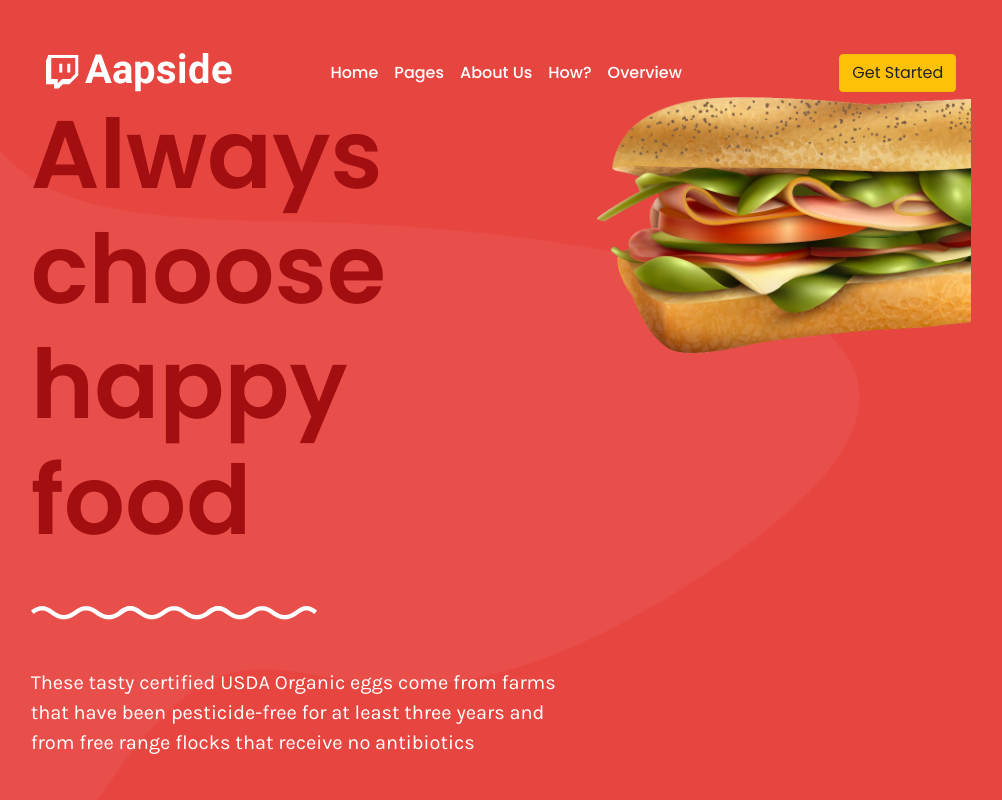
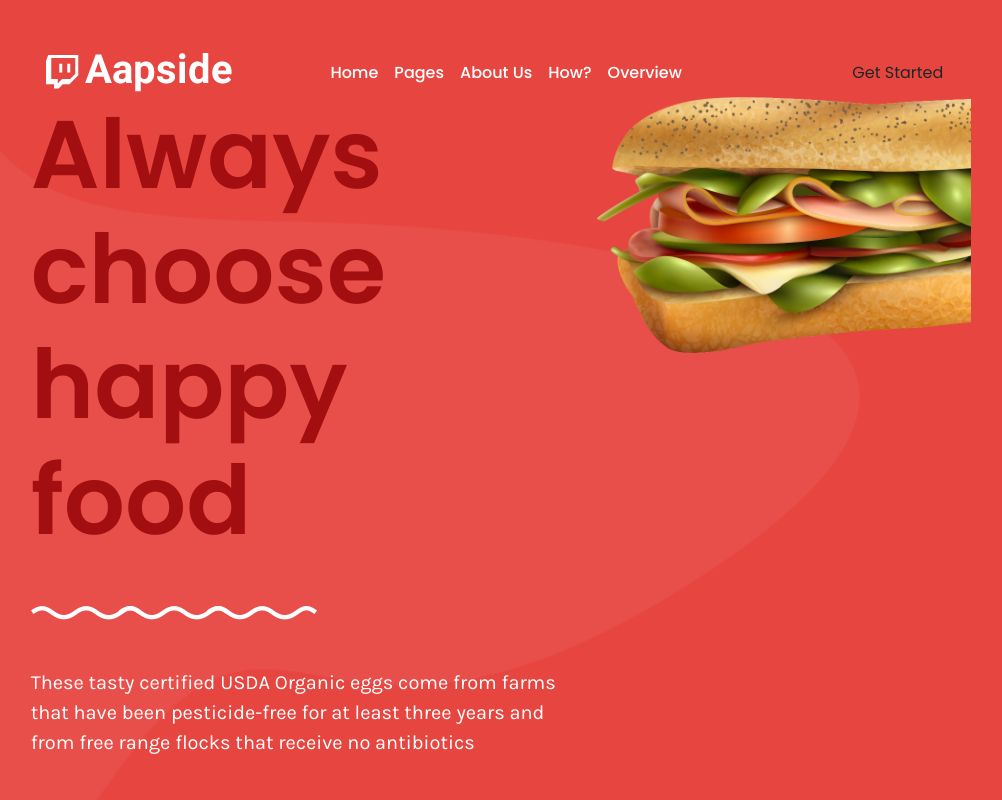
Before and after one commit to mreskini/FoodApp, a React (Create React App) app: page / in a window 1280 px wide. Shown: the top 800 px of the page, without its empty margins (139-1141 px from the left). Built offline with nearby package versions, Linux system fonts and the light colour scheme.

Commit message:
added the .btn-theme-orange class thing

```diff
--- a/src/assets/css/styles.css
+++ b/src/assets/css/styles.css
@@ -46,6 +46,11 @@
   font-family: "Karla" !important;
 }
 
+.btn-theme-orange {
+  background-color: #727777;
+  color: white;
+}
+
 .line-height-30 {
   line-height: 30px;
 }
--- a/src/components/navigation.jsx
+++ b/src/components/navigation.jsx
@@ -30,7 +30,9 @@ export default function Navigation() {
                             Overview
                         </Nav.Link>
                     </Nav>
-                    <div className="btn btn-warning ml-auto">Get Started</div>
+                    <div className="btn btn- ml-auto">
+                        Get Started
+                    </div>
                 </Navbar.Collapse>
             </Container>
         </Navbar>
```
Also changed, not shown: src/assets/scss/general.scss (+8 -0 lines).
